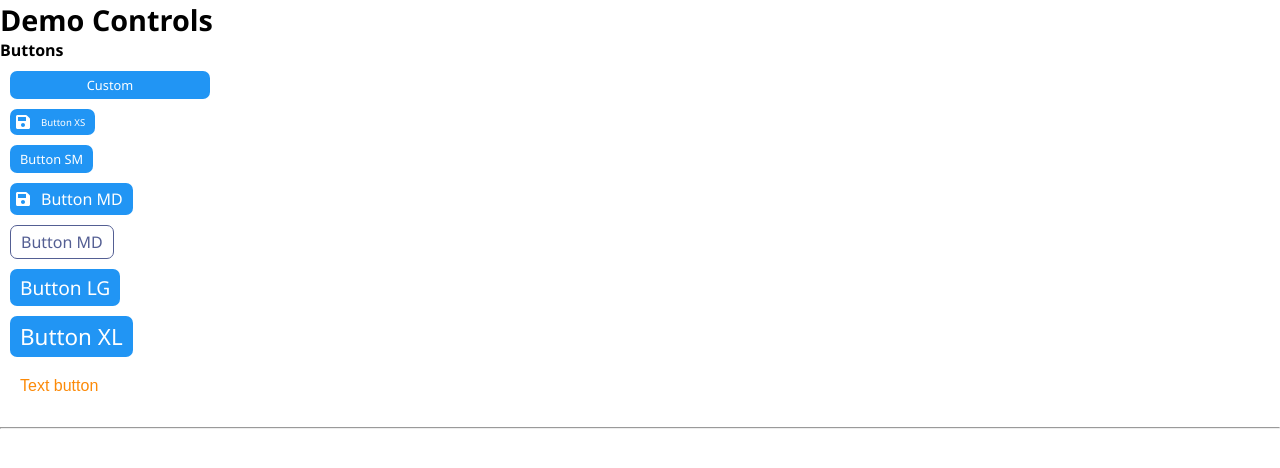
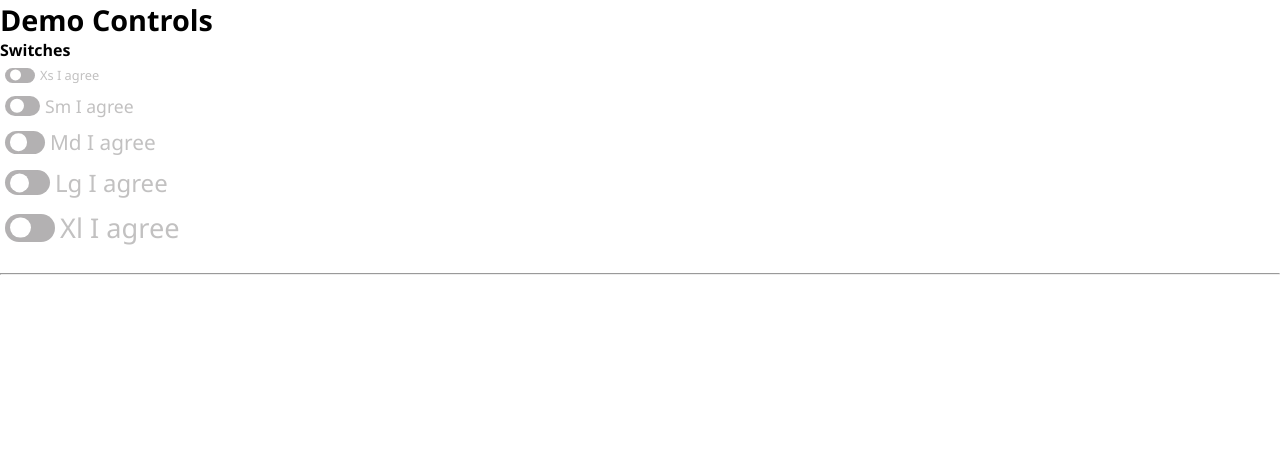
Before and after one commit to johandb/react-styled-components, a React (Vite) app: page / in a window 1280 px wide. Shown: the top 468 px of the page. Built offline with nearby package versions, Linux system fonts and the light colour scheme.

Commit message:
- some updates

```diff
--- a/src/App.tsx
+++ b/src/App.tsx
@@ -156,13 +156,13 @@ const App = () => {
     return (
       <div>
         <h4>Switches</h4>
-        <Group>
-          <Switch onChange={(b) => handleToggle("xs", b)} size="xs" label="I agree" color="orange" />
-          <Switch onChange={(b) => handleToggle("sm", b)} size="sm" label="I agree" color="orange" />
-          <Switch onChange={(b) => handleToggle("md", b)} size="md" label="I agree" color="orange" />
-          <Switch onChange={(b) => handleToggle("lg", b)} size="lg" label="I agree" color="orange" />
-          <Switch onChange={(b) => handleToggle("xl", b)} size="xl" label="I agree" color="orange" />
-        </Group>
+        <Stack>
+          <Switch m={5} onChange={(b) => handleToggle("xs", b)} size="xs" label="Xs I agree" color="orange" />
+          <Switch m={5} onChange={(b) => handleToggle("sm", b)} size="sm" label="Sm I agree" color="orange" />
+          <Switch m={5} onChange={(b) => handleToggle("md", b)} size="md" label="Md I agree" color="orange" />
+          <Switch m={5} onChange={(b) => handleToggle("lg", b)} size="lg" label="Lg I agree" color="orange" />
+          <Switch m={5} onChange={(b) => handleToggle("xl", b)} size="xl" label="Xl I agree" color="orange" />
+        </Stack>
         <br />
         <hr />
         <br />
@@ -373,10 +373,10 @@ const App = () => {
       {/* {showCheckboxes()} */}
       {/* {showRadios()} */}
       {/* {showInputs()} */}
-      {/* {showSwitches()} */}
+      {showSwitches()}
       {/* {showAccordion()} */}
       {/* {showAlerts()} */}
-      {showButtons()}
+      {/* {showButtons()} */}
       {/* {showText()} */}
       {/* {showTable()} */}
       {/* {showSelect()} */}
--- a/src/styled/dialogs/modal.styled.tsx
+++ b/src/styled/dialogs/modal.styled.tsx
@@ -4,6 +4,7 @@ import styled from "styled-components";
 interface ModalProps {
   title: string;
   modal?: boolean;
+  width?: number;
   withCloseButton?: boolean;
   onClose?: () => void;
   opened: boolean;
@@ -26,7 +27,7 @@ export const Modal = (props: ModalProps) => {
   let withCloseButton = props.withCloseButton ?? true;
 
   return (
-    <StyledModal $modal={props.modal} ref={dialogRef} onClose={props.onClose}>
+    <StyledModal $width={props.width} $modal={props.modal} ref={dialogRef} onClose={props.onClose}>
       <StyledModalContainer>
         <StyledModalHeader>{props.title}</StyledModalHeader>
         {withCloseButton && (
@@ -49,11 +50,12 @@ export const Modal = (props: ModalProps) => {
   );
 };
 
-const StyledModal = styled.dialog<{ $modal?: boolean }>`
+const StyledModal = styled.dialog<{ $modal?: boolean; $width?: number }>`
   ${(props) => (props.$modal ? "border:none;" : "border: 1px solid #ccc")};
   border-radius: 6px;
   margin: auto;
   padding: 10px 10px;
+  width: ${(props) => (props.$width ? `${props.$width}px` : "fit-content")};
   box-shadow: rgba(194, 194, 194, 0.25) 0px 5px 10px;
   opacity: 0;
   transition: all 0.3s allow-discrete;
--- a/src/styled/input/input.styled.tsx
+++ b/src/styled/input/input.styled.tsx
@@ -1,10 +1,12 @@
 import styled from "styled-components";
+import { Box } from "../box/box";
 import useInput from "../hooks/use-input";
 import { Text } from "../text/styled.text";
 import { theme } from "../themes/themes";
+import type { DefaultProps } from "../types/default.props";
 import type { Size } from "../types/size";
 
-interface InputProps {
+interface InputProps extends DefaultProps {
   label?: string;
   placeholder?: string;
   value: string;
@@ -24,6 +26,7 @@ const Input = (props: StyledInputProps) => {
   let input = useInput(size);
 
   return (
+    <Box w={props.w} m={props.m} mt={props.mt} mr={props.mr} mb={props.mb} ml={props.ml}>
       <StyledTextInputContainer>
         <StyledInputWrapper>
           {props.label && (
@@ -51,6 +54,7 @@ const Input = (props: StyledInputProps) => {
           />
         </StyledInputWrapper>
       </StyledTextInputContainer>
+    </Box>
   );
 };
 
--- a/src/styled/switch/switch.styled.tsx
+++ b/src/styled/switch/switch.styled.tsx
@@ -1,13 +1,15 @@
 import { useState } from "react";
 import styled from "styled-components";
+import { Box } from "../box/box";
 import useSwitch from "../hooks/use-switch";
 import { Text } from "../text/styled.text";
 import { theme } from "../themes/themes";
 import type { Color } from "../types/color";
+import type { DefaultProps } from "../types/default.props";
 import type { Size } from "../types/size";
 import { themeColors } from "../utils/styled.utils";
 
-interface SwitchProps {
+interface SwitchProps extends DefaultProps {
   color?: Color;
   label?: string;
   position?: "left" | "right";
@@ -20,8 +22,6 @@ export const Switch = (props: SwitchProps) => {
   const [toggle, setToggle] = useState(props.on ?? false);
 
   let sw = useSwitch(props.size ?? "sm");
-
-  //let color = colorValue(props.color ?? theme.colors.primary);
   let color = themeColors[props.color as keyof typeof themeColors]?.value ?? props.color ?? theme.colors.primary;
 
   const handleToggle = () => {
@@ -31,12 +31,14 @@ export const Switch = (props: SwitchProps) => {
   };
 
   return (
+    <Box w={props.w} m={props.m} mt={props.mt} mr={props.mr} mb={props.mb} ml={props.ml}>
       <StyledSwitchContainer onClick={() => handleToggle()} $position={props.position ?? "left"}>
         <StyledSwitch $w={sw.w} $h={sw.h} $cw={sw.cw} $ch={sw.ch} $left={sw.left} $toggle={toggle} color={color} />
         <Text size={props.size} ml={5} mr={5} color={toggle ? "black" : theme.colors.defaultDisabledColor}>
           {props.label ?? ""}
         </Text>
       </StyledSwitchContainer>
+    </Box>
   );
 };
 
```
Lines whose indentation alone changed are shown as unchanged.
